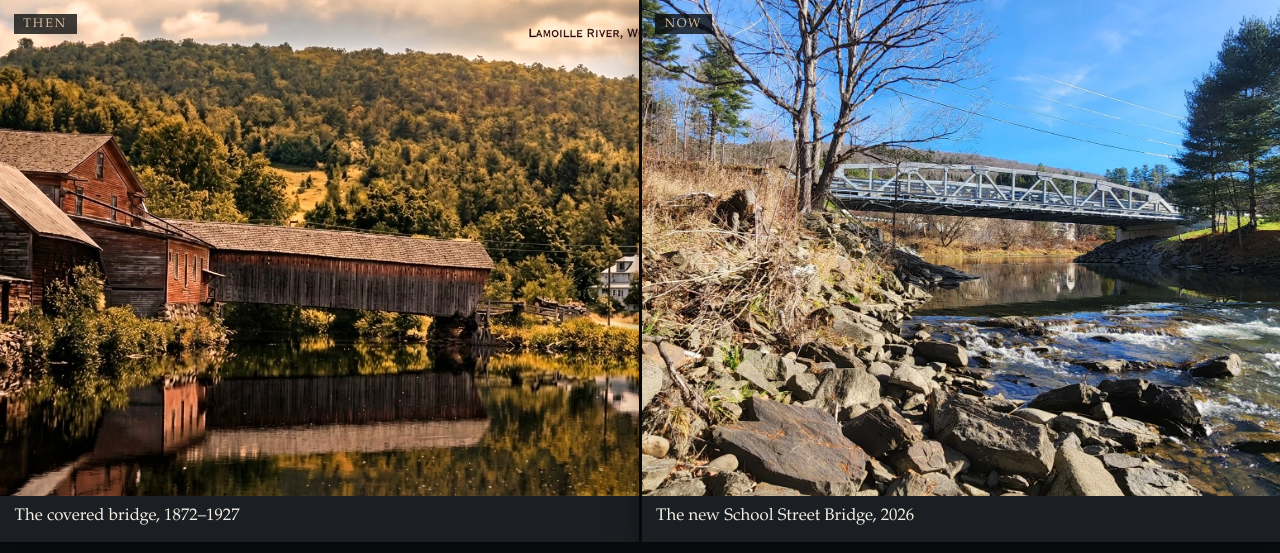
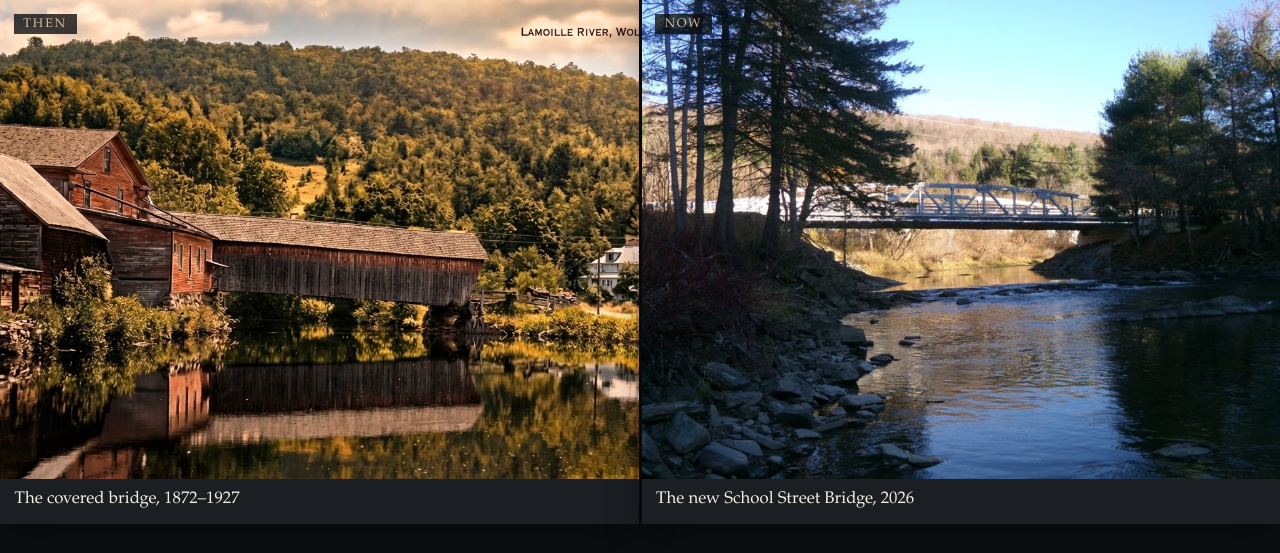
Before and after one commit to wheeleb/bridge-site, a plain HTML site: page index.html in a window 1280 px wide. Shown: the top 553 px of the page. Drawn offline with Linux system fonts and the light colour scheme.

Commit message:
Use the riverbank photo as the Now side of the hero.
Place Bruce's steel-truss view beside the covered bridge, and keep the earlier riverbank picture in the gallery.

Co-authored-by: wheeleb <wheeleb@users.noreply.github.com>

```diff
--- a/css/styles.css
+++ b/css/styles.css
@@ -131,20 +131,11 @@ a:hover {
 
 .gallery-item.then-now-item img {
   width: 100%;
-  height: 58vw;
-  min-height: 15rem;
-  max-height: 26rem;
-  aspect-ratio: auto;
+  height: auto;
+  aspect-ratio: 4 / 3;
   object-fit: cover;
+  object-position: center center;
   background: #1a2228;
-}
-
-.then-now-then img {
-  object-position: center 46%;
-}
-
-.then-now-now img {
-  object-position: center 34%;
 }
 
 .then-now-label {
@@ -490,12 +481,6 @@ a:hover {
   .then-now {
     grid-template-columns: 1fr 1fr;
   }
-
-  .gallery-item.then-now-item img {
-    height: min(62vh, 34rem);
-    max-height: none;
-    min-height: 18rem;
-  }
 }
 
 @media (min-width: 640px) {
--- a/index.html
+++ b/index.html
@@ -22,16 +22,15 @@
         <span class="then-now-label">Then</span>
         <span class="gallery-caption">The covered bridge, 1872–1927</span>
       </button>
-      <button type="button" class="gallery-item then-now-item then-now-now" data-full-jpg="images/full/hero-from-riverbank.jpg" data-full-webp="images/full/hero-from-riverbank.webp" data-caption="The new School Street Bridge, 2026" data-alt="A gray steel Warren-style through-truss bridge seen from the low riverbank, with a rocky shore, rapids, and a clear blue sky.">
-        <picture>
-          <source type="image/webp" srcset="images/full/hero-from-riverbank.webp">
-          <img
-            src="images/full/hero-from-riverbank.jpg"
-            alt="A gray steel Warren-style through-truss bridge seen from the low riverbank, with a rocky shore, rapids, and a clear blue sky."
-            width="1599"
-            height="1199"
-            fetchpriority="high">
-        </picture>
+      <button type="button" class="gallery-item then-now-item then-now-now" data-full-jpg="images/full/bridge-from-river.jpg" data-caption="The new School Street Bridge, 2026" data-alt="The modern steel truss School Street Bridge over the Lamoille River, seen from the rocky riverbank downstream on a sunny late-fall day.">
+        <img
+          src="images/thumbs/bridge-from-river.jpg"
+          srcset="images/thumbs/bridge-from-river.jpg 800w, images/full/bridge-from-river.jpg 2000w"
+          sizes="(min-width: 800px) 50vw, 100vw"
+          alt="The modern steel truss School Street Bridge over the Lamoille River, seen from the rocky riverbank downstream on a sunny late-fall day."
+          width="2000"
+          height="1500"
+          fetchpriority="high">
         <span class="then-now-label">Now</span>
         <span class="gallery-caption">The new School Street Bridge, 2026</span>
       </button>
```
Also changed, not shown: images/full/bridge-from-river.jpg (added), images/thumbs/bridge-from-river.jpg (added).
